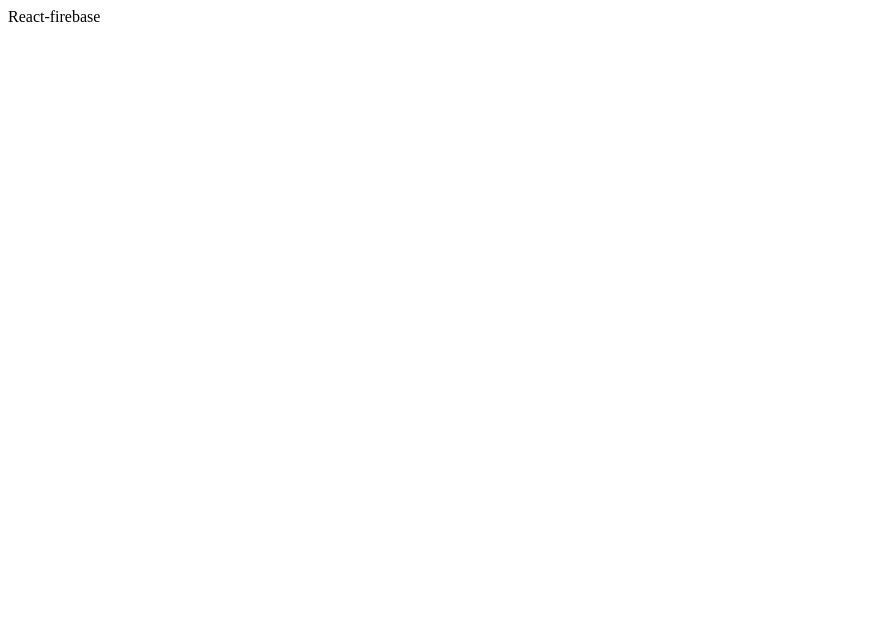
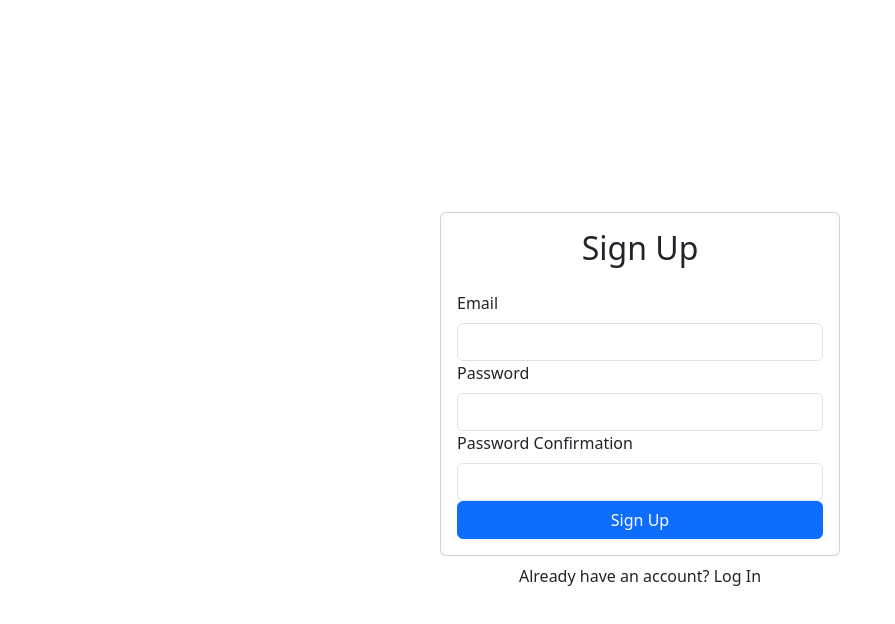
Before and after one commit to mrduman/react-firebase-auth, a React (Create React App) app: page / in a window 1280 px wide. Shown: the top 624 px of the page, without its empty margins (0-895 px from the left). Built offline with nearby package versions, Linux system fonts and the light colour scheme.

Commit message:
Signup page and styling

```diff
--- a/src/App.js
+++ /dev/null
@@ -1,5 +0,0 @@
-function App() {
-  return <div className="App">React-firebase</div>;
-}
-
-export default App;
--- /dev/null
+++ b/src/components/App.js
@@ -0,0 +1,17 @@
+import { Container } from "react-bootstrap";
+import Signup from "./Signup";
+
+function App() {
+  return (
+    <Container
+      className="d-flex align-items-center justify-content-center"
+      style={{ minHeight: "100vh" }}
+    >
+      <div className="w-100" style={{ maxWidth: "400px" }}>
+        <Signup />
+      </div>
+    </Container>
+  );
+}
+
+export default App;
--- /dev/null
+++ b/src/components/Signup.js
@@ -0,0 +1,43 @@
+import React, { useRef } from "react";
+import { Card, Button, Form } from "react-bootstrap";
+
+const Signup = () => {
+  const emailRef = useRef();
+  const passwordRef = useRef();
+  const passwordConfirmRef = useRef();
+
+  return (
+    <>
+      <Card>
+        <Card.Body>
+          <h2 className="text-center mb-4">Sign Up</h2>
+          <Form>
+            <Form.Group id="email">
+              <Form.Label>Email</Form.Label>
+              <Form.Control type="email" ref={emailRef} required />
+            </Form.Group>
+
+            <Form.Group id="password">
+              <Form.Label>Password</Form.Label>
+              <Form.Control type="password" ref={passwordRef} required />
+            </Form.Group>
+
+            <Form.Group id="password-confirm">
+              <Form.Label>Password Confirmation</Form.Label>
+              <Form.Control type="password" ref={passwordConfirmRef} required />
+            </Form.Group>
+            <Button type="submit" className="w-100">
+              {" "}
+              Sign Up
+            </Button>
+          </Form>
+        </Card.Body>
+      </Card>
+      <div className="w-100 text-center mt-2">
+        Already have an account? Log In
+      </div>
+    </>
+  );
+};
+
+export default Signup;
--- a/src/index.js
+++ b/src/index.js
@@ -1,6 +1,7 @@
 import React from "react";
 import ReactDOM from "react-dom/client";
-import App from "./App";
+import App from "./components/App";
+import "bootstrap/dist/css/bootstrap.min.css";
 
 const root = ReactDOM.createRoot(document.getElementById("root"));
 root.render(
```
